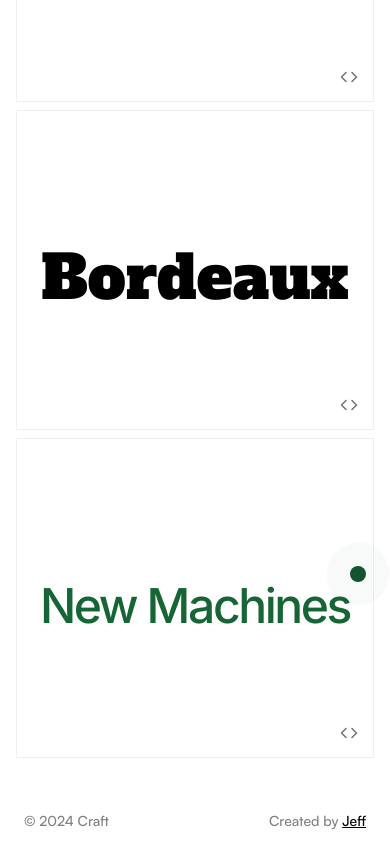
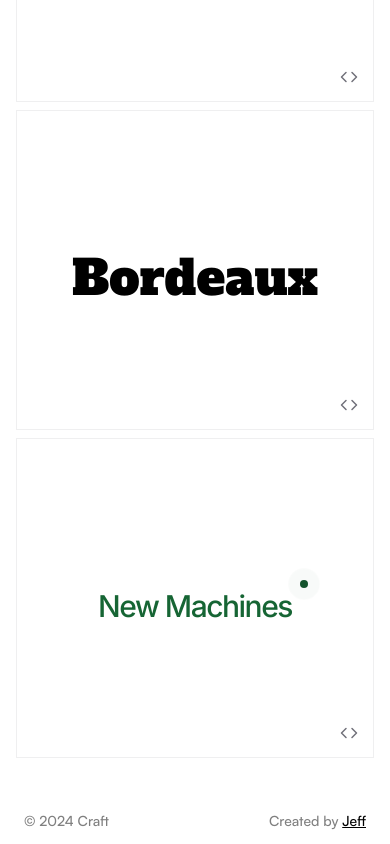
Before and after one commit to Jeff-Maina/craft, a Next.js app: page /elements/links in a window 390 px wide. Shown: the part 4740-5584 px from the top of the page. Built offline with nearby package versions, Linux system fonts and the light colour scheme.

Commit message:
Fix navmenu spacing

```diff
--- a/src/app/(pages)/elements/ElementLayout.tsx
+++ b/src/app/(pages)/elements/ElementLayout.tsx
@@ -29,7 +29,7 @@ const ElementLayout: FC<ButtonProps> = ({
     <article
       className={`w-full h-full min-h-80 md:h-auto max-h-[34rem] md:aspect-square  flex flex-col justify-between pt-4 ${className} font-satoshi-medium group/card relative border border-zinc-200/60 md:border-zinc-200 hover:lg:border-zinc-300 transition-all duration-200`}
     >
-      <div className=" w-full h-full flex items-center justify-center">
+      <div className="w-full h-full flex items-center justify-center">
         {children}
       </div>
       <div className="flex justify-end max-w-fit items-center h-[15%] absolute bottom-0 right-0 z-[15]">
--- a/src/app/(pages)/elements/links/(examples)/link_015/link_015.tsx
+++ b/src/app/(pages)/elements/links/(examples)/link_015/link_015.tsx
@@ -15,7 +15,7 @@ const Link015 = () => {
       <div
         onMouseEnter={hoverButton}
         onMouseLeave={unHoveredButton}
-        className="font-alfa text-6xl relative cursor-pointer leading-none origin-left group/link"
+        className="font-alfa text-5xl md:text-6xl relative cursor-pointer leading-none origin-left group/link"
       >
         <div className="flex select-none origin-left rotate-0 group-hover/link:-rotate-[4deg] transition-all duration-300">
           {Array.from("Bordeaux").map((char, index) => {
--- a/src/app/(pages)/elements/links/(examples)/link_016/link_016.tsx
+++ b/src/app/(pages)/elements/links/(examples)/link_016/link_016.tsx
@@ -1,6 +1,6 @@
 "use client";
 
-import {  useRef, useEffect } from "react";
+import { useRef, useEffect } from "react";
 import ElementLayout from "../../../ElementLayout";
 import { tabs } from "./codeblock";
 import { gsap } from "gsap";
@@ -51,15 +51,15 @@ const Link016 = () => {
     <ElementLayout tabs={tabs} dependencies={[]}>
       <div
         ref={parentRef}
-        className="font-inter text-5xl lg:text-6xl tracking-tighter font-medium relative cursor-pointer group/link py-2"
+        className="font-inter text-3xl md:text-5xl lg:text-6xl tracking-tighter font-medium relative cursor-pointer group/link py-2"
       >
         <p className="text-green-800">New Machines</p>
         <div
           ref={bubbleRef}
-          className="grid place-items-center absolute -top-2 -right-4 pointer-events-none"
+          className="grid place-items-center absolute top-0 md:-top-2 -right-4 pointer-events-none"
         >
-          <div className="size-4 group-hover/link:size-3 rounded-full bg-green-900 relative z-10 transition-all duration-300"></div>
-          <div className="size-8 rounded-full absolute bg-green-900/80 animate-ping-slow"></div>
+          <div className="size-2 md:size-4 group-hover/link:size-1 group-hover/link:md:size-3 rounded-full bg-green-900 relative z-10 transition-all duration-300"></div>
+          <div className="size-4 md:size-8 rounded-full absolute bg-green-900/80 animate-ping-slow"></div>
         </div>
       </div>
     </ElementLayout>
--- a/src/app/(pages)/sections/navbars/(examples)/navbar_002/navbar_002.tsx
+++ b/src/app/(pages)/sections/navbars/(examples)/navbar_002/navbar_002.tsx
@@ -118,7 +118,7 @@ const Navbar002: FC = () => {
       tabs={tabs}
       className="!pt-0 border-none"
     >
-      <div className="w-full h-full flex items-start justify-center pt-5 lg:pt-10 text-sm xl:text-lg xl:pr-20 bg-[#c6c0b6]">
+      <div className="w-full h-80 md:!h-full flex items-start justify-center pt-5 lg:pt-10 text-sm xl:text-lg xl:pr-20 bg-[#c6c0b6]">
         <div
           onMouseLeave={resetMenu}
           className={`bg-[#f2efe9] ${
@@ -147,7 +147,7 @@ const Navbar002: FC = () => {
             </div>
           </div>
           <>
-            <div className="lg:hidden">
+            <div className="xl:hidden">
               <motion.div
                 variants={heightVariants}
                 initial="initial"
@@ -170,7 +170,7 @@ const Navbar002: FC = () => {
                 </motion.ul>
               </motion.div>
             </div>
-            <div className="hidden lg:block">
+            <div className="hidden xl:block">
               <motion.div
                 variants={widthVariants}
                 initial="initial"
--- a/src/app/(pages)/sections/navbars/page.tsx
+++ b/src/app/(pages)/sections/navbars/page.tsx
@@ -2,8 +2,7 @@ import PageLayout from "@/app/layouts/PageLayout";
 import { SectionsData } from "@/data/AppData";
 import type { Pageprops } from "@/lib/Interfaces";
 import TableOfContent from "../../(components)/TableofContents";
-import { FinishedNavbars,NavbarCount } from "./NavbarList";
-
+import { FinishedNavbars, NavbarCount } from "./NavbarList";
 
 const PageOptions: Pageprops = {
   page: "Navbars",
@@ -14,13 +13,15 @@ const PageOptions: Pageprops = {
 const Navbars = () => {
   return (
     <PageLayout pageOptions={PageOptions}>
-      <section className="section_layout lg:grid lg:grid-cols-10 lg:gap-4">
-        <section className="col-span-2 hidden lg:block font-satoshi-medium items-center">
+      <section className="!p-4 lg:grid lg:grid-cols-10 lg:gap-4 w-full">
+        <section className="lg:col-span-2 hidden lg:block font-satoshi-medium items-center">
           <TableOfContent data={SectionsData} />
         </section>
-        <section className="grid w-full gap-4 col-span-8">
+        <section className="flex flex-col gap-4 max-w-full lg:col-span-8">
           {FinishedNavbars.map((navbar, index) => (
-            <div key={index}>{navbar.component}</div>
+            <div key={index} className="">
+              {navbar.component}
+            </div>
           ))}
         </section>
       </section>
```
